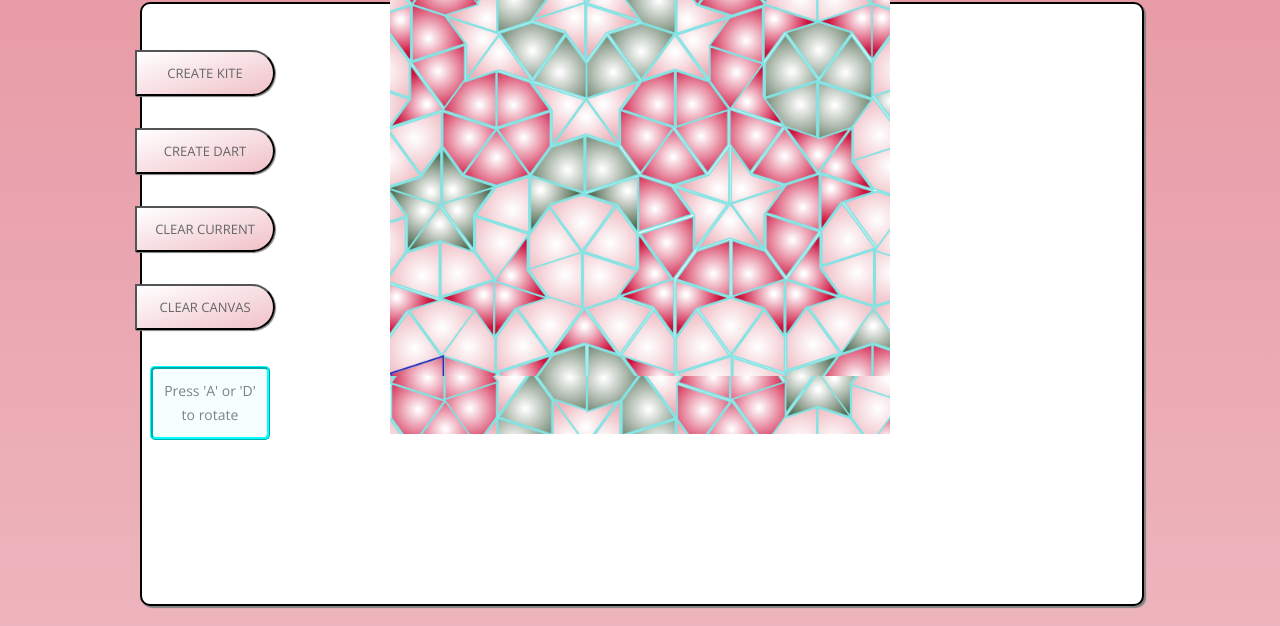
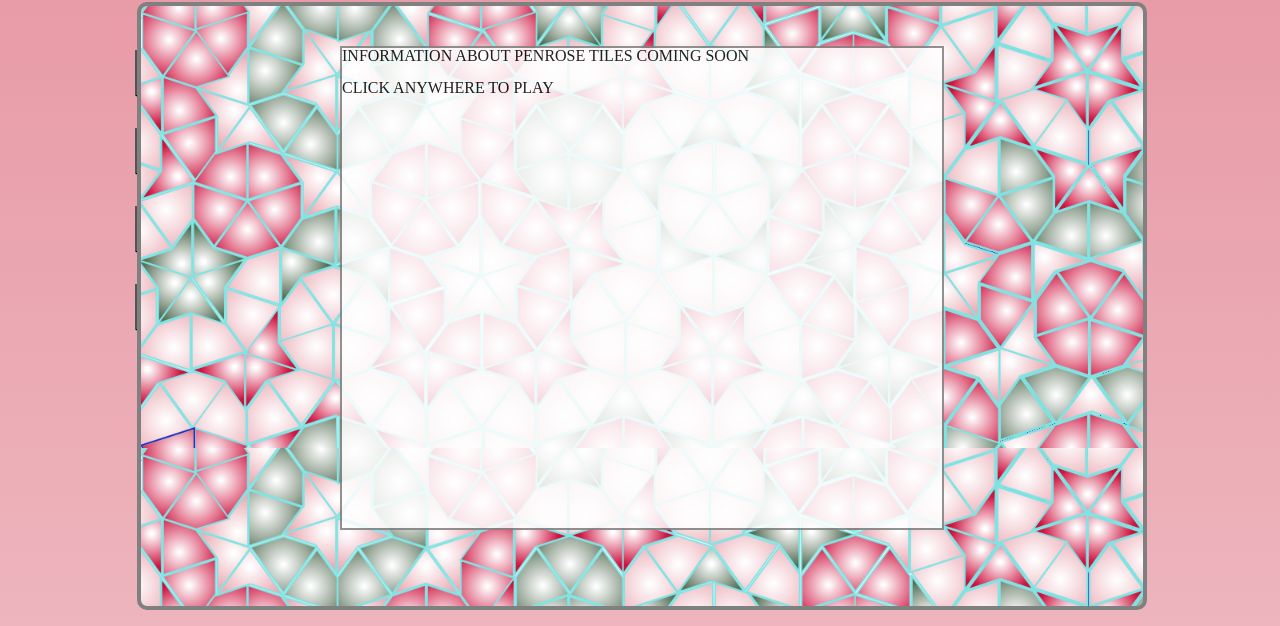
Before and after one commit to dropspindl/penrosy, a website built with webpack: page index.html in a window 1280 px wide. Shown: the part 86-712 px from the top of the page. Built offline with nearby package versions, Linux system fonts and the light colour scheme; a web font is replaced by a local one.

Commit message:
Debug modal and begin modal design

```diff
--- a/index.html
+++ b/index.html
@@ -14,12 +14,21 @@
     <link href="https://fonts.googleapis.com/css?family=Open+Sans" rel="stylesheet">
 </head>
 
-<body id='body'>
-    <section id='about'>
-    LALALA
-    </section>
+<section id='about'>
+    <div class="description">
+        INFORMATION ABOUT PENROSE TILES COMING SOON
+        <BR/><BR/>
+        CLICK ANYWHERE TO PLAY
+    </div>
 
-    <div id='penrosy-container'>
+</section>
+
+
+
+<body class='body hiding' id='bod' >
+
+
+    <div class='penrosy-container' >
         <!-- modal -->
 
 
@@ -60,4 +69,6 @@
     <script type="application/javascript" src="./bundle.js"></script>
 </body>
 
+
+
 </html>
--- a/src/index.js
+++ b/src/index.js
@@ -3,7 +3,7 @@ import Dart from './dart.js';
 import animate from './game.js'
 
 let modal = document.getElementById("about");
-let penrosy = document.getElementById('penrosy-container');
+let penrosy = document.getElementById('bod');
 
 document.addEventListener("DOMContentLoaded", () => {
     const canvas = document.getElementById("penrosy-canvas");
@@ -25,6 +25,8 @@ const openModal = function(e) {
     console.log("it should open")
     modal.style.display = "block";
     penrosy.addEventListener("click", closeModal);
+    penrosy.classList.add("hiding");
+    // penrosy.id = 'hiding';
 
 }
 
@@ -33,4 +35,7 @@ const closeModal = function(e) {
     console.log("it should close?");
     modal.style.display = "none";
     penrosy.removeEventListener("click", closeModal);
+    penrosy.className = penrosy.className.replace(/\bhiding\b/g, "");
+    // penrosy.id = 'not';
+
 }
--- a/stylesheets/base.css
+++ b/stylesheets/base.css
@@ -1,10 +1,11 @@
-#body {
+.body {
     background-color:	#f0c1c8;
     background: linear-gradient(to bottom, #e798a4, #f0c1c8);
+
     height: 1000px;
 }
 
-#penrosy-container {
+.penrosy-container {
     width: 1000px;
     height: 600px;
    /* background-color: yellow; */
--- a/stylesheets/modal.css
+++ b/stylesheets/modal.css
@@ -1,14 +1,36 @@
 .hiding {
-    filter: brightness(80%);
+    /* filter: brightness(50%); */
+
+    /* opacity: 0.5; */
+    /* filter: greyscale(50%); */
+    /* background:rgba(56,255,255,0.1); */
+
+
 }
 
 #about {
-    width: 500px;
-    height: 500px;
+    width: 1002px;
+    height: 600px;
     background-image: url('../penrosy_banner.png');
+    /* background-repeat: no-repeat; */
+    object-fit: contain;
     z-index: 100;
     display: block;
     position: absolute;
-    left: calc(50% - 250px);
+    left: calc(50% - 503px);
+    top: 88px;
+    border-radius: 10px;
+    border: 4px solid grey;
+
 
 }
+
+.description {
+    width: 600px;
+    height: 480px;
+    /* margin: auto; */
+    background-color: white;
+    opacity: .85;
+    margin: 40px auto;
+    border: 2px solid grey;
+}
```
Also changed, not shown: bundle.js (+6 -1 lines), 1 other file.
